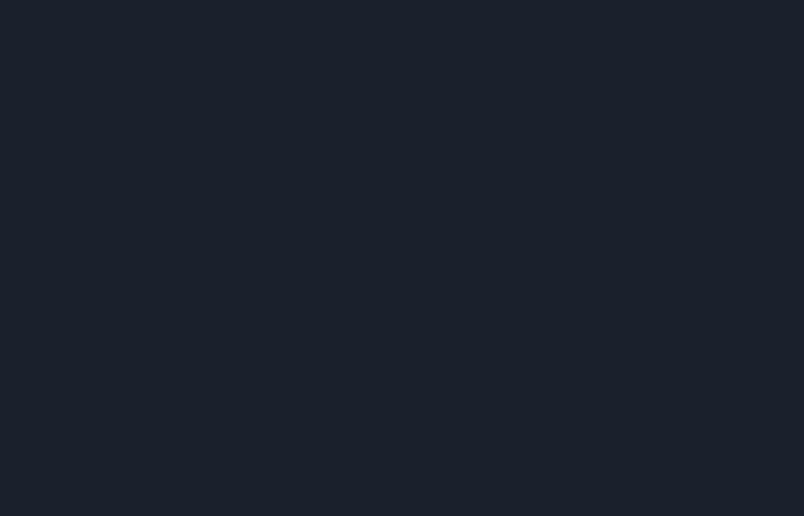
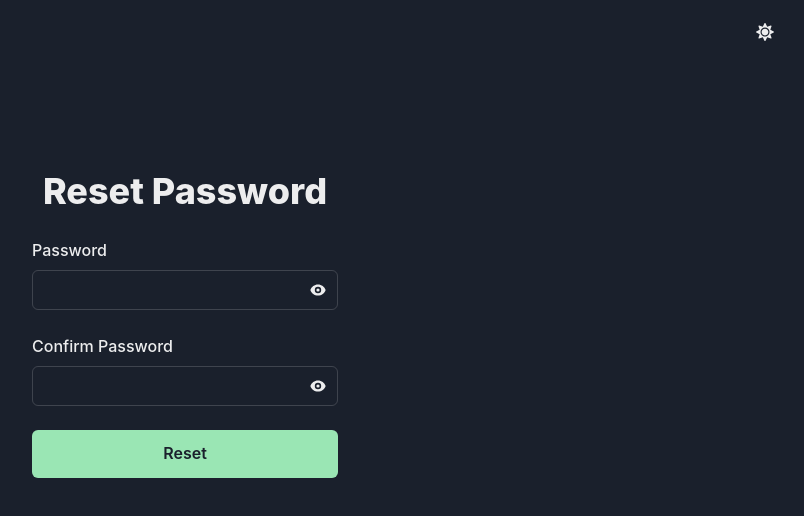
Before and after one commit to ARC17-Softworks/AGLTI-frontend, a React (Create React App) app: page /resetpassword in a window 1280 px wide. Shown: the top 516 px of the page, without its empty margins (455-1259 px from the left). Built offline with nearby package versions, Linux system fonts and the light colour scheme; no server answers.

Commit message:
Add resetpassword page

```diff
--- a/src/App.js
+++ b/src/App.js
@@ -4,6 +4,7 @@ import { BrowserRouter as Router, Route } from 'react-router-dom';
 import theme from './theme';
 import { Landing } from './pages/Landing';
 import { Register } from './pages/Register';
+import { ResetPassword } from './pages/ResetPassword';
 import { NotFound } from './pages/NotFound';
 
 function App() {
@@ -12,6 +13,7 @@ function App() {
       <Router>
         <Route exact path="/" component={Landing} />
         <Route exact path="/register" component={Register} />
+        <Route exact path="/resetpassword" component={ResetPassword} />
         <Route exact path="/notfound" component={NotFound} />
       </Router>
     </ChakraProvider>
--- a/src/components/auth/ForgotPasswordForm.jsx
+++ b/src/components/auth/ForgotPasswordForm.jsx
@@ -23,7 +23,6 @@ export const ForgotPasswordForm = props => {
 
   const [forgotPword, { loading }] = useMutation(FORGOT_PASSWORD, {
     update(proxy, result) {
-      console.log(result);
       props.setModalValues({
         title: 'Email Sent!',
         body: 'An Email with instructions to reset password has been sent.',
--- a/src/components/auth/PasswordField.jsx
+++ b/src/components/auth/PasswordField.jsx
@@ -47,7 +47,7 @@ export const PasswordField = React.forwardRef((props, ref) => {
         </InputRightElement>
         <Input
           ref={mergeRef}
-          name="password"
+          name={'password' || props.name}
           type={isOpen ? 'text' : 'password'}
           autoComplete="current-password"
           required
--- a/src/pages/EditProfile.jsx
+++ b/src/pages/LogedIn/EditProfile.jsx
@@ -1,7 +1,7 @@
 import React, { useState } from 'react';
 import { useToast } from '@chakra-ui/react';
-import MultiSelect from '../components/form/MultiSelect';
-import { skillsList } from '../data/skillsList';
+import MultiSelect from '../../components/form/MultiSelect';
+import { skillsList } from '../../data/skillsList';
 
 const EditProfile = () => {
   const [values, setValues] = useState({
--- a/src/pages/Register.jsx
+++ b/src/pages/Register.jsx
@@ -42,7 +42,7 @@ export const Register = props => {
     <Box px={10} py={3}>
       <SignedOutNav />
       <Center maxWidth="container.xl" h="50vh" margin="auto" pt={16} px={40}>
-        <Stack spacing="12" align="center" justify="center">
+        <Stack spacing="6" align="center" justify="center">
           <Logo width="80%" fill="currentColor" />
           {loading && <Spinner size="xl" />}
           {data && <Heading>Account created successfully!</Heading>}
--- /dev/null
+++ b/src/pages/ResetPassword.jsx
@@ -0,0 +1,143 @@
+import { Button, chakra, Box, Center, Heading, Stack } from '@chakra-ui/react';
+import React, { useState } from 'react';
+import queryString from 'query-string';
+import { useMutation, gql } from '@apollo/client';
+import { SignedOutNav } from '../components/layout/SignedOutNav';
+import { PasswordField } from '../components/auth/PasswordField';
+import { useToast } from '@chakra-ui/react';
+
+export const ResetPassword = props => {
+  const [values, setValues] = useState({
+    password: '',
+    confirmPassword: '',
+  });
+
+  const parsed = queryString.parse(props.location.search);
+
+  const toast = useToast();
+
+  const [resetPword, { loading }] = useMutation(RESET_PASSWORD, {
+    update(proxy, result) {
+      console.log(result);
+      toast({
+        title: 'password reset',
+        status: 'success',
+        duration: 3000,
+        isClosable: true,
+        position: 'bottom-left',
+      });
+    },
+    variables: { resettoken: parsed.token, newPassword: values.password },
+    onError(err) {
+      if (err.graphQLErrors) {
+        console.log(err.graphQLErrors);
+        if (err.graphQLErrors[0].message === 'Argument Validation Error') {
+          toast({
+            title: Object.values(
+              err.graphQLErrors[0].extensions.exception.validationErrors[0]
+                .constraints
+            )[0],
+            status: 'error',
+            duration: 3000,
+            isClosable: true,
+            position: 'bottom-left',
+          });
+        } else if (err.graphQLErrors[0].message === 'invalid token') {
+          toast({
+            title: 'link expired.',
+            status: 'error',
+            duration: 3000,
+            isClosable: true,
+            position: 'bottom-left',
+          });
+        } else {
+          toast({
+            title: err.graphQLErrors[0].message,
+            status: 'error',
+            duration: 3000,
+            isClosable: true,
+            position: 'bottom-left',
+          });
+        }
+      }
+    },
+  });
+
+  const onChange = e => {
+    setValues({ ...values, [e.target.name]: e.target.value });
+  };
+
+  const onSubmit = e => {
+    e.preventDefault();
+    if (values.password !== values.confirmPassword) {
+      toast({
+        title: 'passwords do not match',
+        status: 'error',
+        duration: 3000,
+        isClosable: true,
+        position: 'bottom-left',
+      });
+    } else if (values.password.length < 6) {
+      toast({
+        title: 'passwords must be atleast 6 characters',
+        status: 'error',
+        duration: 3000,
+        isClosable: true,
+        position: 'bottom-left',
+      });
+    } else {
+      resetPword();
+    }
+  };
+
+  return (
+    <Box px={10} py={3}>
+      <SignedOutNav />
+      <Center maxWidth="container.xl" h="50vh" margin="auto" pt={16} px={40}>
+        <chakra.form onSubmit={onSubmit} {...props}>
+          <Stack spacing="6">
+            <Heading textAlign="center" size="xl" fontWeight="extrabold">
+              Reset Password
+            </Heading>
+            <PasswordField
+              label={'Password'}
+              value={values.password}
+              onChange={onChange}
+              required
+            />
+            <PasswordField
+              label={'Confirm Password'}
+              name={'confirmPassword'}
+              value={values.confirmPassword}
+              onChange={onChange}
+              required
+            />
+            <Button
+              type="submit"
+              colorScheme="green"
+              size="lg"
+              fontSize="md"
+              isLoading={loading}
+              loadingText="Submitting"
+              spinnerPlacement="end"
+            >
+              Reset
+            </Button>
+          </Stack>
+        </chakra.form>
+      </Center>
+    </Box>
+  );
+};
+
+const RESET_PASSWORD = gql`
+  mutation resetPassword($newPassword: String!, $resettoken: String!) {
+    resetPassword(newPassword: $newPassword, resettoken: $resettoken) {
+      user {
+        id
+        name
+        avatar
+      }
+    }
+  }
+`;
```
